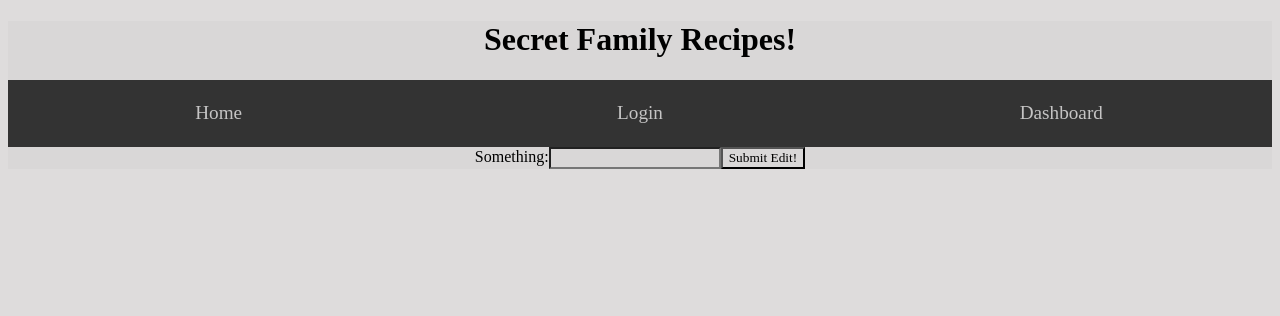
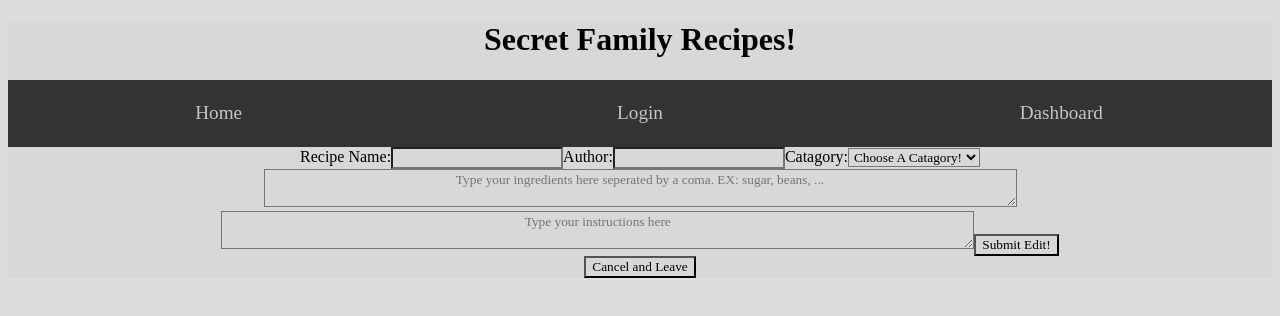
Before and after one commit to bw-secret-family-recipes-4/Front-End, a React (Create React App) app in the folder family-recipes/: page /edit/1 in a window 1280 px wide. Shown: the top 316 px of the page. Built offline with nearby package versions, Linux system fonts and the light colour scheme; no server answers.

Commit message:
getting data to fill the edit form

```diff
--- a/family-recipes/src/dashboardComponents/Dashboard.js
+++ b/family-recipes/src/dashboardComponents/Dashboard.js
@@ -6,10 +6,10 @@ import "./dashboard.css";
 const Dashboard = () => {
   return (
     <div className="dashboard">
-      <FamilyRecipes />
       <div>
         <Link to="addRecipes">Add Recipe</Link>
       </div>
+      <FamilyRecipes />
     </div>
   );
 };
--- a/family-recipes/src/dashboardComponents/FamilyRecipes.js
+++ b/family-recipes/src/dashboardComponents/FamilyRecipes.js
@@ -1,10 +1,11 @@
 import React, { useState, useEffect } from "react";
-import { Link } from "react-router-dom";
+import { Link, useHistory } from "react-router-dom";
 import axiosWithAuth from "../utils/axiosWithAuth";
 
 import "./dashboard.css";
 
 const FamilyRecipes = () => {
+  const history = useHistory();
   const [recipes, setRecipes] = useState([]);
 
   const getRecipes = () => {
@@ -24,19 +25,19 @@ const FamilyRecipes = () => {
   }, []);
   return (
     <>
-      Individualt recipes here
       <div>
         {recipes.map((eachRecipe) => {
           return (
             <div key={eachRecipe.id}>
-              <h1>{eachRecipe.title}</h1>
-              <h2>Author: {eachRecipe.source}</h2>
-              <h3>Category: {eachRecipe.category}</h3>
+              <div onClick={() => history.push(`/recipe/${eachRecipe.id}`)}>
+                <h1>{eachRecipe.title}</h1>
+                <h2>Author: {eachRecipe.source}</h2>
+                <h3>Category: {eachRecipe.category}</h3>
+              </div>
+              <Link to={`/edit/${eachRecipe.id}`}>Edit</Link>
             </div>
           );
         })}
-        <Link to="/edit">Edit</Link>{" "}
-        {/* THis needs to be in the map function for the person*/}
       </div>
     </>
   );
--- a/family-recipes/src/dashboardComponents/FamilyRecipesForm.js
+++ b/family-recipes/src/dashboardComponents/FamilyRecipesForm.js
@@ -5,7 +5,7 @@ const initialForm = {
   title: "",
   source: "",
   category: "",
-  ingredient_name: "",
+  ingredients: "",
   steps: "",
   user_id: localStorage.getItem("user_id"),
 };
@@ -40,7 +40,7 @@ const AddRecipes = () => {
       title: form.title.trim(),
       source: form.source.trim(),
       category: form.category.trim(),
-      ingredient_name: form.ingredient_name.trim(),
+      ingredients: form.ingredients.trim(),
       steps: form.steps.trim(),
       user_id: localStorage.getItem("user_id"),
     };
@@ -82,7 +82,7 @@ const AddRecipes = () => {
           cols="100"
           row="100"
           name="ingredient_name"
-          value={form.ingredient_name}
+          value={form.ingredients}
           placeholder="Type your ingredients here seperated by a coma. EX: sugar, beans, ..."
           onChange={formChange}
         />
--- /dev/null
+++ b/family-recipes/src/dashboardComponents/Recipe.js
@@ -0,0 +1,13 @@
+import React from "react";
+import { Link } from "react-router-dom";
+
+const Recipe = () => {
+  return (
+    <>
+      Stuff here
+      <Link to="/protected">To Dashboard</Link>
+    </>
+  );
+};
+
+export default Recipe;
--- a/family-recipes/src/dashboardComponents/RecipeEdit.js
+++ b/family-recipes/src/dashboardComponents/RecipeEdit.js
@@ -1,15 +1,105 @@
-import React from "react";
+import React, { useEffect, useState } from "react";
+import { useHistory, useParams } from "react-router-dom";
+import axiosWithAuth from "../utils/axiosWithAuth";
+
+const initialForm = {
+  title: "",
+  source: "",
+  category: "",
+  ingredients: "",
+  steps: "",
+  user_id: localStorage.getItem("user_id"),
+};
 
 const RecipeEdit = () => {
+  const history = useHistory();
+  const [form, setForm] = useState(initialForm);
+
+  const params = useParams("/edit/:id");
+
+  const leave = () => {
+    setForm(initialForm);
+    history.push("/protected");
+  };
+
+  const getRecipeDetails = (params) => {
+    axiosWithAuth()
+      .get(`/recipes/${params.id}`)
+      .then((res) => {
+        setForm(res.data);
+        console.log(res);
+      })
+      .catch((err) => {
+        console.log(err);
+      });
+  };
+  useEffect(() => {
+    getRecipeDetails(params);
+  }, [params]);
+
+
+
+
+  const submit = (e) => {
+    e.preventDefault()
+    axiosWithAuth().put("");
+  };
   return (
     <>
-      <form>
+      <form onSubmit={submit}>
         <label>
-          Something:
-          <input type="text" />
+          Recipe Name:
+          <input
+            type="text"
+            name="title"
+            value={form.title}
+            // onChange={formChange}
+          />
         </label>
-        <button>Submit Edit!</button>
+        <label>
+          Author:
+          <input
+            type="text"
+            name="source"
+            value={form.source}
+            // onChange={formChange}
+          />
+        </label>
+        <label>
+          Catagory:
+          <select
+            name="category"
+            // onChange={formChange}
+          >
+            <option> Choose A Catagory!</option>
+            <option value="Fast Food">Fast Food</option>
+            <option value="Home">Home</option>
+            <option value="I Have No Idea">I Have No Idea</option>
+          </select>
+        </label>
+        <textarea
+          cols="100"
+          row="100"
+          name="ingredient_name"
+          value={form.ingredients}
+          placeholder="Type your ingredients here seperated by a coma. EX: sugar, beans, ..."
+          // onChange={formChange}
+        />
+        <textarea
+          cols="100"
+          row="100"
+          name="steps"
+          value={form.steps}
+          placeholder="Type your instructions here"
+          // onChange={formChange}
+        />
+        <button
+          onClick={() => alert("Are you sure you want to change the recipe?")}
+        >
+          Submit Edit!
+        </button>
       </form>
+      <button onClick={leave}>Cancel and Leave</button>
     </>
   );
 };
--- a/family-recipes/src/utils/HomeRouting.js
+++ b/family-recipes/src/utils/HomeRouting.js
@@ -6,7 +6,8 @@ import Dashboard from "../dashboardComponents/Dashboard";
 import RecipeEdit from "../dashboardComponents/RecipeEdit";
 import AddRecipes from "../dashboardComponents/FamilyRecipesForm";
 import Home from "../components/Home";
-import PrivateRoute from './PrivateRoute'
+import Recipe from "../dashboardComponents/Recipe";
+import PrivateRoute from "./PrivateRoute";
 
 import "../App.css";
 
@@ -29,8 +30,9 @@ const HomeRouting = () => {
         <Route path="/login" component={Login} />
         <Route path="/sign-up" component={Signup} />
         <PrivateRoute exact path="/protected" component={Dashboard} />
-        <Route path="/edit" component={RecipeEdit} />
+        <Route path="/edit/:id" component={RecipeEdit} />
         <Route path="/addRecipes" component={AddRecipes} />
+        <Route path="/recipe/:id" component={Recipe} />
         <Route path="/" component={Home} />
       </Switch>
     </div>
--- a/family-recipes/src/utils/PrivateRoute.js
+++ b/family-recipes/src/utils/PrivateRoute.js
@@ -1,15 +1,13 @@
 import React from "react";
-import { Redirect, Route, useHistory } from "react-router-dom";
+import { Redirect, Route } from "react-router-dom";
 
 const PrivateRoute = ({ component: Component, ...rest }) => {
-//   const history = useHistory();
   return (
     <Route
         {...rest}
       render={() => {
         if (localStorage.getItem("token")) {
           return <Component />;
-          //   history.push("/protected");
         } else {
           return <Redirect to="/login" />;
         }
```
